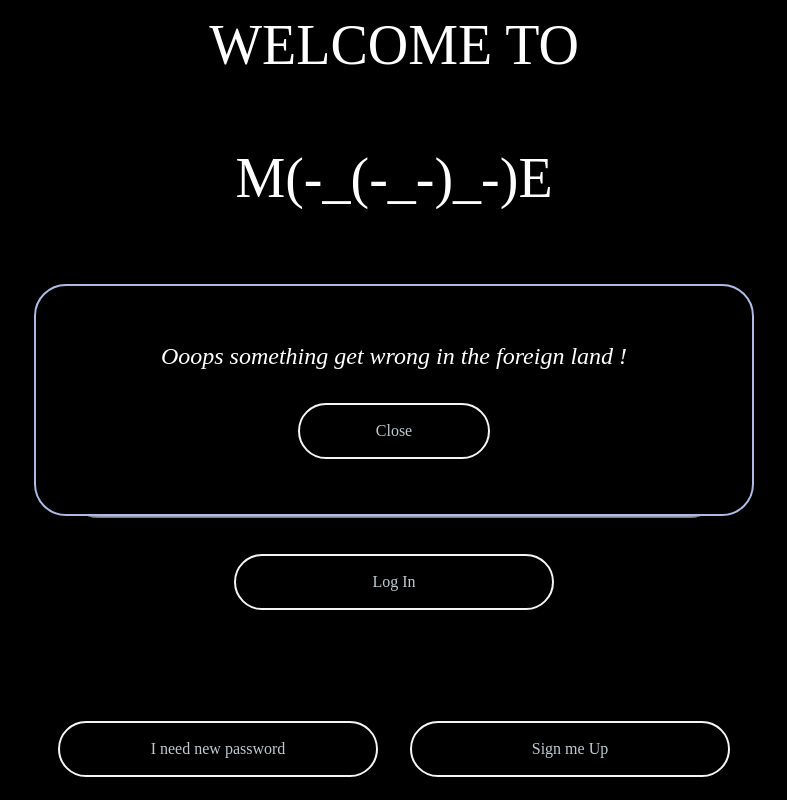
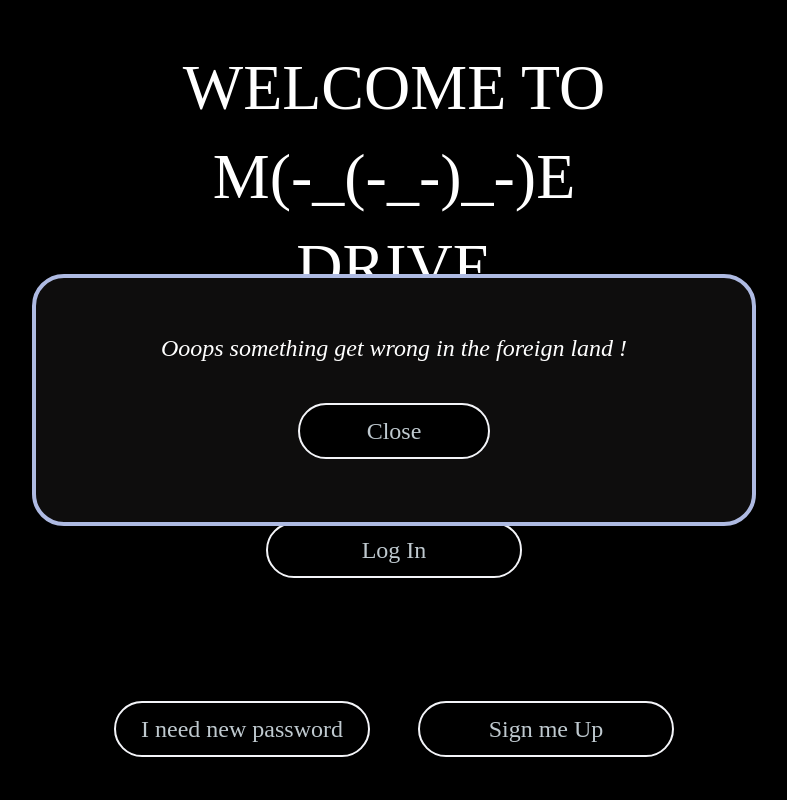
Before and after one commit to peterjoachym/MeeeDrive-Front, a React (Create React App) app: page / in a window 1280 px wide. Both pictures are taken after typing "name@example.com", "Sample123" into the empty fields and a click on the button "Log In". Shown: the whole page, without its empty margins (246-1033 px from the left). Built offline with nearby package versions, Linux system fonts and the light colour scheme; no server answers; a web font is replaced by a local one.

Commit message:
fix: alert message css fixed on front page

```diff
--- a/src/App.css
+++ b/src/App.css
@@ -101,10 +101,12 @@ h1:focus {
   flex-direction: column;
   justify-content: center;
   align-items: center;
+  position: relative;
+  z-index: 0;
 }
 
 @media (min-width: 800px) {
   .header {
-    margin: 4%;
+  margin-top:3%;
   }
 }
--- a/src/Pages/Home/Home.css
+++ b/src/Pages/Home/Home.css
@@ -27,7 +27,7 @@
 }
 
 .input{
-  margin: 2%;
+  margin: 4%;
   width: 100%;
   height: 6vh;
   border-radius: 3rem;
@@ -57,25 +57,36 @@
   color: rgb(191, 201, 207);
   background-color: black;
   border-radius: 3rem;
-  margin: 2vh;
+  margin: 3vh;
   width: 30vw;
   height: 7vh;
   font-family:inherit;
   font-size: 1rem;
   position: relative;
+  transition: 0.2s;
+}
+.main__button:hover{
+  color: black;
+  background-color: rgb(191, 201, 207);
+}
+.main__button:active{
+  transform: scale(0.9);
+  box-shadow: 0 0 5px  rgb(191, 201, 207);;
 }
 
 @media (min-width: 800px) {
   .heading {
-    font-size: 7vh;
-    margin: 3%;
+    font-size: 8vh;
+    margin: 1%;
   }
 
 .input{
-  width:50vw;
+  width:35vw;
+  margin: 2%;
 }
 
   .main__button{
-    width:25vw;
+    width:20vw;
+    font-size: 1.5rem;
   }
 } ;
--- a/src/Pages/Home/Home.jsx
+++ b/src/Pages/Home/Home.jsx
@@ -3,7 +3,6 @@ import { Link } from "react-router-dom";
 import Login from "../../components/auth/Login/Login";
 import AlertContext from "../../contexts/AlertContext";
 import Alert from "../../components/Alert/Alert";
-// import LogoFrontPage from "../../components/LogoFrontPage/LogoFrontPage";
 import "./Home.css";
 
 function Home() {
@@ -11,7 +10,6 @@ function Home() {
 
   return (
     <>
-      {/* <LogoFrontPage /> */}
       <Login />
       <div className="button-container">
         <Link to="/reset-password">
--- a/src/components/Alert/Alert.css
+++ b/src/components/Alert/Alert.css
@@ -3,11 +3,11 @@
   flex-direction: column;
   justify-content: center;
   align-items: center;
-  border: 2px solid rgb(174, 186, 226);
+  border: 4px solid rgb(174, 186, 226);
   color: rgb(161, 186, 201);
-  background-color: black;
+  background-color: rgb(14, 13, 13);
   position: absolute;
-  z-index: 2;
+  z-index: 4;
   border-radius: 2rem;
   width: 80vw;
   height: fit-content;
@@ -25,7 +25,7 @@
 }
 
 #close {
-  z-index: 2;
+  z-index: 4;
 }
 
 @media (min-width: 800px) {
--- a/src/components/auth/ResetPasword/ResetPassword.jsx
+++ b/src/components/auth/ResetPasword/ResetPassword.jsx
@@ -30,7 +30,7 @@ function ResetPassword() {
   };
 
   return (
-    <div className="reset-password-container">
+    <>
       <form className="auth-form" onSubmit={handleSubmit}>
         <h1 className="title">Reset Password</h1>
         <label htmlFor="email" className="auth-input">
@@ -55,7 +55,7 @@ function ResetPassword() {
         </div>
       </form>
       {alertOn && <Alert />}
-    </div>
+    </>
   );
 }
 
```
